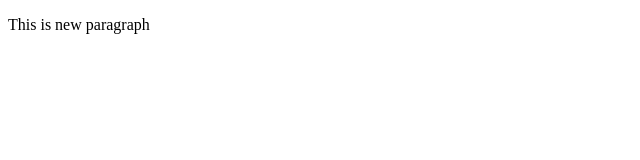
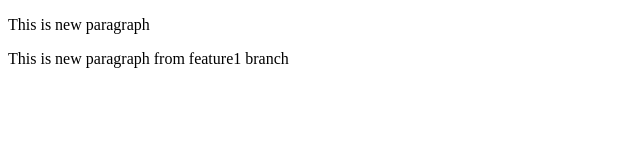
Before and after one commit to desainikhil03/LocalRepo, a plain HTML site: page index.html in a window 1280 px wide. Shown: the whole page, without its empty margins (0-640 px from the left). Drawn offline with Linux system fonts and the light colour scheme.

Commit message:
new paragraph added

```diff
--- a/index.html
+++ b/index.html
@@ -7,5 +7,6 @@
 </head>
 <body>
     <p>This is new paragraph</p>
+    <p>This is new paragraph from feature1 branch </p>
 </body>
 </html>
```
Also changed, not shown: 1 other file.
